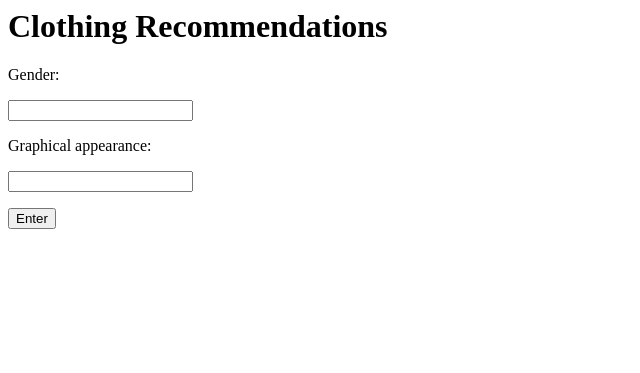
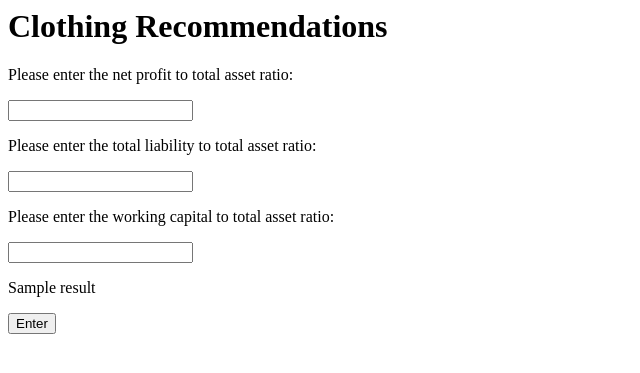
Before and after one commit to priyakankshi/ClothingImageRecognition, a Flask app: template web-app/templates/index.html in a window 1280 px wide. Shown: the top 373 px of the page, without its empty margins (0-640 px from the left). Run offline with Flask 2, Linux system fonts and the light colour scheme; the template is opened without the code that fills it: most values are stand-ins (such as "Sample title", 1, 10 or a date in 2020); parts of the project's set-up code (start-up, migrations or seed data) failed here and were passed over.

Commit message:
in progress 2

```diff
--- a/web-app/app.py
+++ b/web-app/app.py
@@ -1,16 +1,20 @@
 from flask import Flask, render_template, request
 from flask_sqlalchemy import SQLAlchemy
+from sqlalchemy.sql import text
 from sqlalchemy.ext.automap import automap_base
 from sqlalchemy.orm import Session
 from sqlalchemy import create_engine
 import sqlite3
 import os
 
+app = Flask(__name__)
+
 # specify directory where db is
 # currentdirectory = os.path.dirname(os.path.abspath(__file__))
-app = Flask(__name__)
-app.config['SQLALCHEMY_DATABASE_URI'] = 'sqlite:///recommendations_database.db'
-app.config['SQLALCHEMY_TRACK_MODIFICATIONS'] = False
+# db_name = currentdirectory + "/ recommendations_database.db"
+db_name = 'recommendations_database.db'
+app.config['SQLALCHEMY_DATABASE_URI'] = 'sqlite:///' + db_name
+app.config['SQLALCHEMY_TRACK_MODIFICATIONS'] = True
 db = SQLAlchemy(app)
 
 # Clothing = db.Table('strict_filtering', db.metadata, autoload=True, autoload_with = db.engine)
@@ -18,29 +22,40 @@ Base = automap_base()
 Base.prepare(db.engine, reflect=True)
 Clothing = Base.classes.strict_filtering #name of table
 
+# class Inventory(db.Model):
+#     id = db.Column(db.Integer, primary_key=True)
 
-@app.route("/")
+# For testing whether sql connection works
+# @app.route('/')
+# def testdb():
+#     try:
+#         db.session.query(text('1')).from_statement(text('SELECT 1')).all()
+#         return '<h1>It works.</h1>'
+#     except Exception as e:
+#         # e holds description of the error
+#         error_text = "<p>The error:<br>" + str(e) + "</p>"
+#         hed = '<h1>Something is broken.</h1>'
+#         return hed + error_text
+
+@app.route('/', methods=["GET", "POST"])
 def main():
-    new_product = Product(name="New Product")
-    # results = db.session.query(Clothing).all()
-    # for r in results:
-    #     print(r.article_id)
-    return ''
+    try:
+        result = db.session.query(Clothing).filter_by(graphical_appearance_name = 'chambray').all()
+        for r in result:
+            print(r.article_id)
+        return '<h1>It works.</h1>'
+    except Exception as e:
+        # e holds description of the error
+        error_text = "<p>The error:<br>" + str(e) + "</p>"
+        hed = '<h1>Something is broken.</h1>'
+        return hed + error_text
 
-# @app.route("/recommended", methods=["POST"])
-# def recommended():
-#     if request.method=="POST":
-#         gender=request.form.get("gender")
-#         product_appearance=request.form.get("product_appearance")
-#         Sample =
-#         return(render_template("index.html"))
-
-if __name__ == "__main__":
-    app.run()
+if __name__ == '__main__':
+    app.run(debug=True)
 
 
 
-# connection = sqlite3.connect(currentdirectory + "\ recommendations_database.db")
+# connection = sqlite3.connect(currentdirectory + "/ recommendations_database.db")
 # cursor = connection.cursor()
 # app.config['SQLALCHEMY_DATABASE_URI'] = 'sqlite:///recommendations_database.db'
 # db = SQLAlchemy(app)
--- a/web-app/templates/index.html
+++ b/web-app/templates/index.html
@@ -1,11 +1,14 @@
 <html>
   <body>
     <h1>Clothing Recommendations</h1>
-    <form action="/" method="post">
-      <p>Gender:</p>
-      <p><input type="text" step="0.01" name="gender"</p>
-      <p>Graphical appearance:</p>
-      <p><input type="text" step="0.01" name="product_appearance" /></p>
+    <form action="http://127.0.0.1:5000/" method="post">
+      <p>Please enter the net profit to total asset ratio:</p>
+      <p><input type="number" step="0.01" name="NPTA" /></p>
+      <p>Please enter the total liability to total asset ratio:</p>
+      <p><input type="number" step="0.01" name="TLTA" /></p>
+      <p>Please enter the working capital to total asset ratio:</p>
+      <p><input type="number" step="0.01" name="WCTA" /></p>
+      {{result}}
       <p><input type="submit" value="Enter" /></p>
     </form>
   </body>
```
Also changed, not shown: 1 other file.
